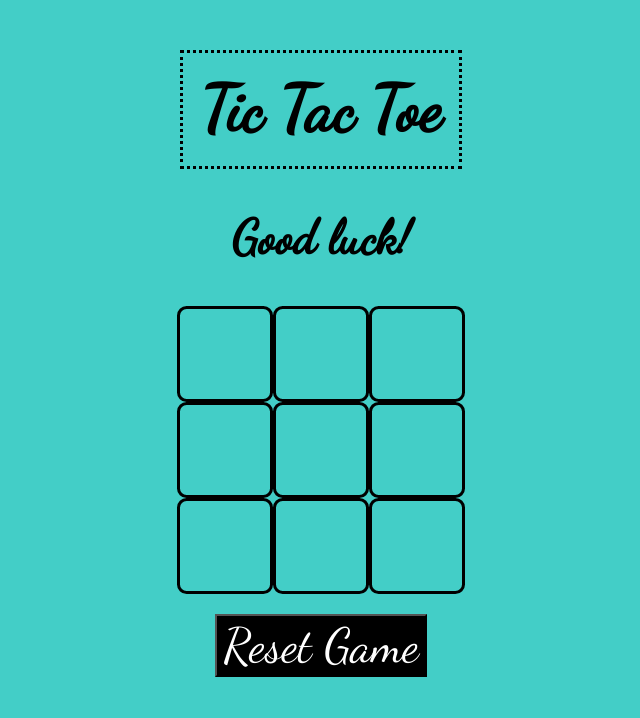
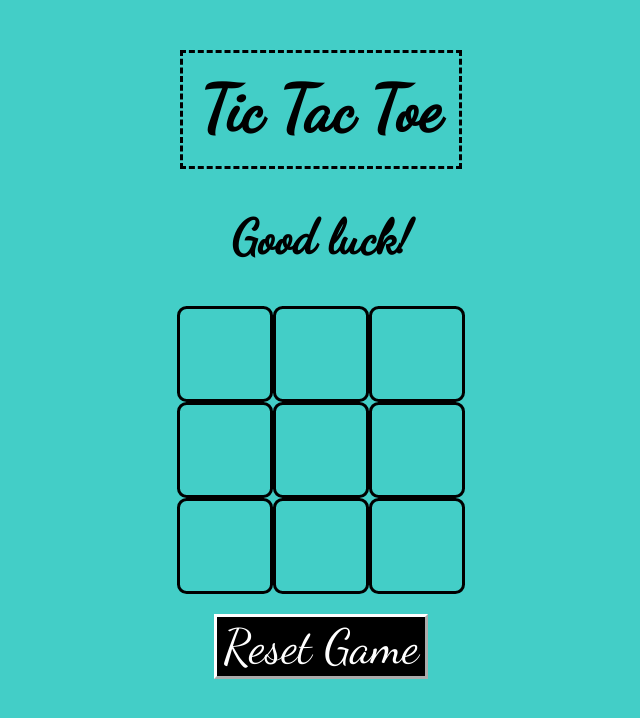
Before and after one commit to devanrterry/tictactoe, a plain HTML site: page index.html in a window 1280 px wide. Shown: the whole page, without its empty margins (319-959 px from the left). Drawn offline with Linux system fonts and the light colour scheme.

Commit message:
modified header styling

```diff
--- a/css/main.css
+++ b/css/main.css
@@ -5,7 +5,7 @@
     font-family: 'Dancing Script', cursive;
     font-size: 4rem;
     padding: 18px;
-    border-style: dotted;
+    border-style: dashed;
     border-color: black;
     margin: 50px 0px 0px 0px;
   }
@@ -24,7 +24,7 @@
     display: grid;
     grid-template-columns: repeat(3, 12vmin);
     grid-template-rows: repeat(3, 12vmin);
-    /* grid-gap: .05vmin; */
+    grid-gap: .05vmin;
 
   }
 
@@ -36,7 +36,6 @@
     align-items: center;
     justify-content: center;
     font-size: 3.5rem;
-    font-style: 'Dancing Script', cursive;
   }
 
   #play-again {
@@ -47,6 +46,8 @@
     margin: 20px;
     transition: all 0.3s ease;
     outline: none;
+    border-width: 3px;
+    border-color: white;
   }
 
   #play-again:hover {
```
Also changed, not shown: js/main.js (+2 -12 lines).
